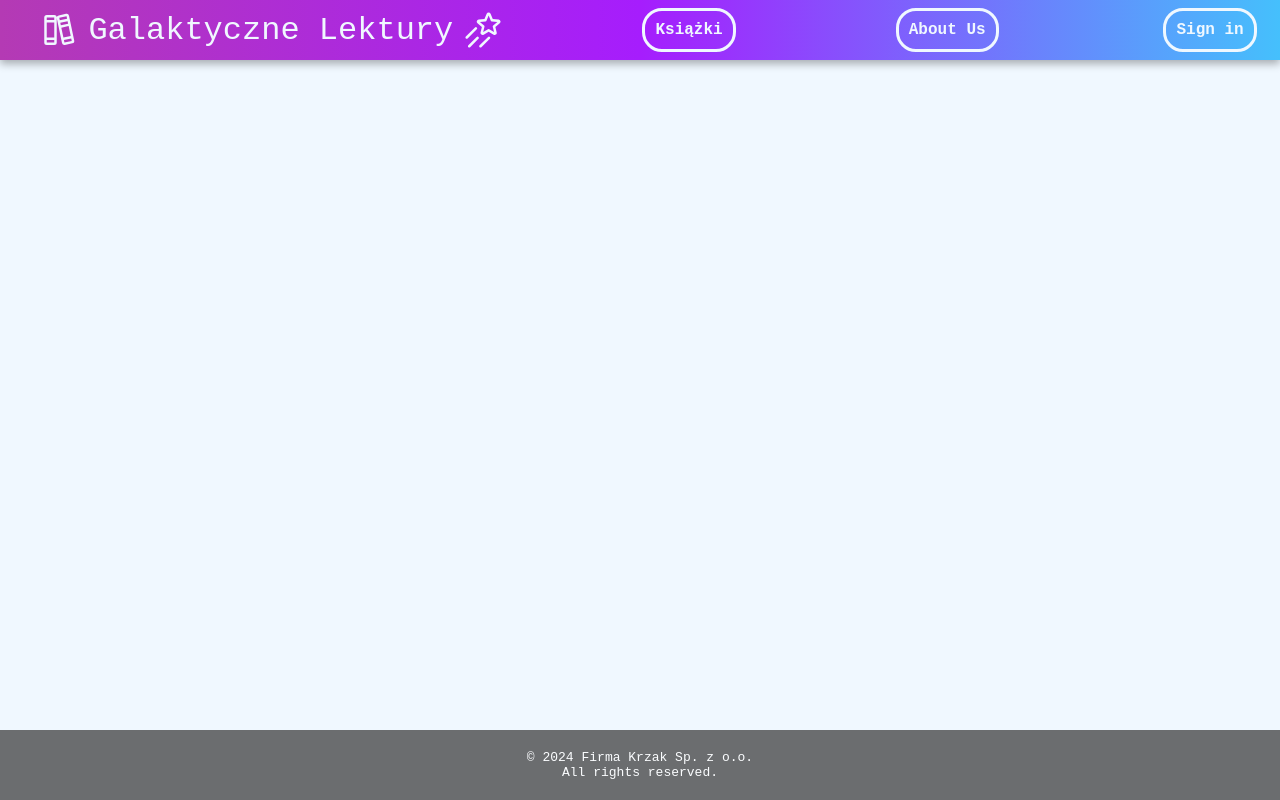
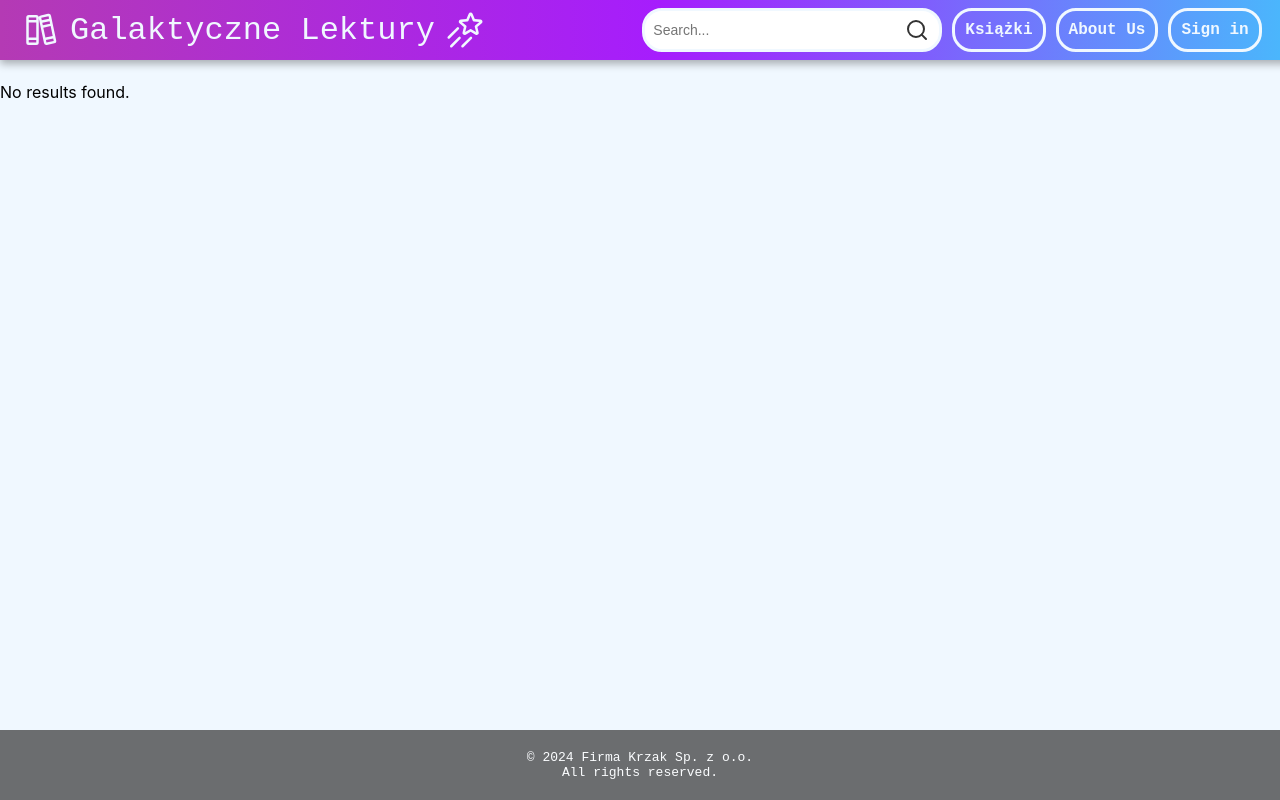
Before and after one commit to DukiDuki2000/PIS_BSTZ, a React (Create React App) app: page /search in a window 1280 px wide. Built offline with nearby package versions, Linux system fonts and the light colour scheme.

Commit message:
searchbar add

```diff
--- a/src/App.css
+++ b/src/App.css
@@ -1,3 +1,5 @@
+/* Existing CSS */
+
 .header {
     position: fixed;
     top: 0;
@@ -7,13 +9,13 @@
     height: 60px;
     display: flex;
     align-items: center;
-  justify-content: space-between;
+    padding: 0 20px;
     box-shadow: 0 4px 8px rgba(0, 0, 0, 0.3);
     z-index: 1000;
+    justify-content: space-between;
 }
 
 .header #logo {
-  margin-left: 3%;
     display: flex;
     color: aliceblue;
     text-decoration: none;
@@ -27,14 +29,69 @@
     padding: 10px;
 }
 
+.searchBarContainer {
+    display: flex;
+    align-items: center;
+    flex-grow: 1;
+    max-width: 300px;
+}
+
+.searchInputWrapper {
+    display: flex;
+    align-items: center;
+    width: 100%;
+    border-radius: 20px;
+    padding-right: 10px;
+    background-color: white;
+    border: 3px solid aliceblue;
+    box-shadow: none;
+}
+
+.searchInput {
+    flex-grow: 1;
+    padding: 0.25rem 0.5rem;
+    height: 30px;
+    border-radius: 20px;
+    font-size: 0.875rem;
+    outline: none;
+    border: none;
+}
+
+.searchButton {
+    background: transparent;
+    border: none;
+    padding: 0;
+    cursor: pointer;
+    display: flex;
+    align-items: center;
+    justify-content: center;
+}
+
+.searchIcon {
+    color: #333333;
+    font-size: 1.5rem;
+}
+
+
+.nav-container {
+    display: flex;
+    align-items: center;
+    justify-content: flex-end;
+    flex-grow: 1;
+    padding-right: 3%;
+}
+
+.nav-items {
+    display: flex;
+    align-items: center;
+}
 
 #books_button,
 #sign_in_button,
 #about_us_button {
-  margin-left: -25%;
+    margin-left: 10px;
     font-family: monospace;
     font-weight: bold;
-  font-size: x-large;
     padding: 10px;
     background-color: transparent;
     border-width: 3px;
@@ -46,7 +103,6 @@
     border-radius: 20px;
     font-size: 1rem;
 }
-
 
 #books_button:hover,
 #about_us_button:hover,
@@ -247,6 +303,7 @@
         align-items: center;
     }
 }
+
 .books_grid {
     display: grid;
     grid-template-columns: repeat(auto-fill, minmax(200px, 1fr));
--- a/src/App.tsx
+++ b/src/App.tsx
@@ -9,6 +9,7 @@ import Books from './pages/Books';
 import Footer from './components/Footer'
 import About_Us from './pages/About_Us';
 import Add_book from './pages/Panel/Add_book';
+import SearchResults from './pages/SearchResults';
 function App() {
   return (
     <>
@@ -22,6 +23,7 @@ function App() {
           <Route path='/books' element={<Books />} />
           <Route path='/about_us' element={<About_Us />} />
           <Route path='/add_book' element={<Add_book />} />
+          <Route path='/search' element={<SearchResults />} />
         </Routes>
         <Footer companyName='Firma Krzak Sp. z o.o.' year={2024}/>
       </BrowserRouter>
--- a/src/components/Header.tsx
+++ b/src/components/Header.tsx
@@ -1,24 +1,29 @@
-import React from 'react'
-import * as PiIcons from 'react-icons/pi'
-import Sign_In_Button from './Sign_In_Button'
-import Books_Button from './Books_Button'
-import About_Us_Button from './About_Us_Button'
+import React from 'react';
+import * as PiIcons from 'react-icons/pi';
+import Sign_In_Button from './Sign_In_Button';
+import Books_Button from './Books_Button';
+import About_Us_Button from './About_Us_Button';
+import SearchBar from "./SearchBar";
+import '../App.css'; // Import the global CSS file
 
 const Header = () => {
   return (
-        <header>
-            <nav className='header'>
+    <header className="header">
       <a href="/" id="logo">
         <PiIcons.PiBooks id="logo_books" size={40} />
         <span id="logo_text">Galaktyczne Lektury</span>
         <PiIcons.PiShootingStar id="logo_star" size={40} />
       </a>
+      <div className="nav-container">
+        <SearchBar />
+        <div className="nav-items">
           <Books_Button />
           <About_Us_Button />
           <Sign_In_Button />
-            </nav>
+        </div>
+      </div>
     </header>
-    )
+  );
 }
 
-export default Header
+export default Header;
--- /dev/null
+++ b/src/components/SearchBar.tsx
@@ -0,0 +1,35 @@
+import React, { useState } from 'react';
+import { useNavigate } from 'react-router-dom';
+import { FiSearch } from 'react-icons/fi'; // Import the search icon from react-icons
+import '../App.css'; // Import the global CSS file
+
+const SearchBar = () => {
+  const [searchTerm, setSearchTerm] = useState('');
+  const navigate = useNavigate();
+
+  const handleSearch = (event: React.FormEvent) => {
+    event.preventDefault();
+    if (searchTerm) {
+      navigate(`/search?term=${searchTerm}`);
+    }
+  };
+
+  return (
+    <form className="searchBarContainer" onSubmit={handleSearch}>
+      <div className="searchInputWrapper">
+        <input
+          type="text"
+          value={searchTerm}
+          onChange={(e) => setSearchTerm(e.target.value)}
+          placeholder="Search..."
+          className="searchInput"
+        />
+        <button type="submit" className="searchButton">
+          <FiSearch className="searchIcon" />
+        </button>
+      </div>
+    </form>
+  );
+};
+
+export default SearchBar;
--- /dev/null
+++ b/src/pages/SearchResults.tsx
@@ -0,0 +1,58 @@
+import React, { useEffect, useState } from 'react';
+import { useLocation } from 'react-router-dom';
+import axios from 'axios';
+
+interface SearchResult {
+  id: number;
+  title: string;
+  author_name: string;
+  author_surname: string;
+  category: string;
+  description: string;
+}
+
+const SearchResults = () => {
+  const [searchResults, setSearchResults] = useState<SearchResult[]>([]);
+  const [isLoading, setIsLoading] = useState(false);
+  const [error, setError] = useState<Error | null>(null);
+  const location = useLocation();
+  const searchTerm = new URLSearchParams(location.search).get('term');
+
+  useEffect(() => {
+    if (searchTerm) {
+      const fetchSearchResults = async () => {
+        setIsLoading(true);
+        setError(null);
+        try {
+          const result = await axios.get(`/api/search?term=${searchTerm}`);
+          setSearchResults(result.data);
+        } catch (error: any) {
+          setError(error);
+        } finally {
+          setIsLoading(false);
+        }
+      };
+      fetchSearchResults();
+    }
+  }, [searchTerm]);
+
+  return (
+    <div>
+      <h1>Search Results</h1>
+      {isLoading && <p>Searching...</p>}
+      {error && <p>Error: {error.message}</p>}
+      {searchResults.length > 0 && (
+        <ul>
+          {searchResults.map((result) => (
+            <li key={result.id}>
+              {result.title} - {result.description}
+            </li>
+          ))}
+        </ul>
+      )}
+      {searchResults.length === 0 && !isLoading && <p>No results found.</p>}
+    </div>
+  );
+};
+
+export default SearchResults;
```
Also changed, not shown: 1 other file (tests, documents, lock files or other folders). Lines whose indentation alone changed are shown as unchanged.
